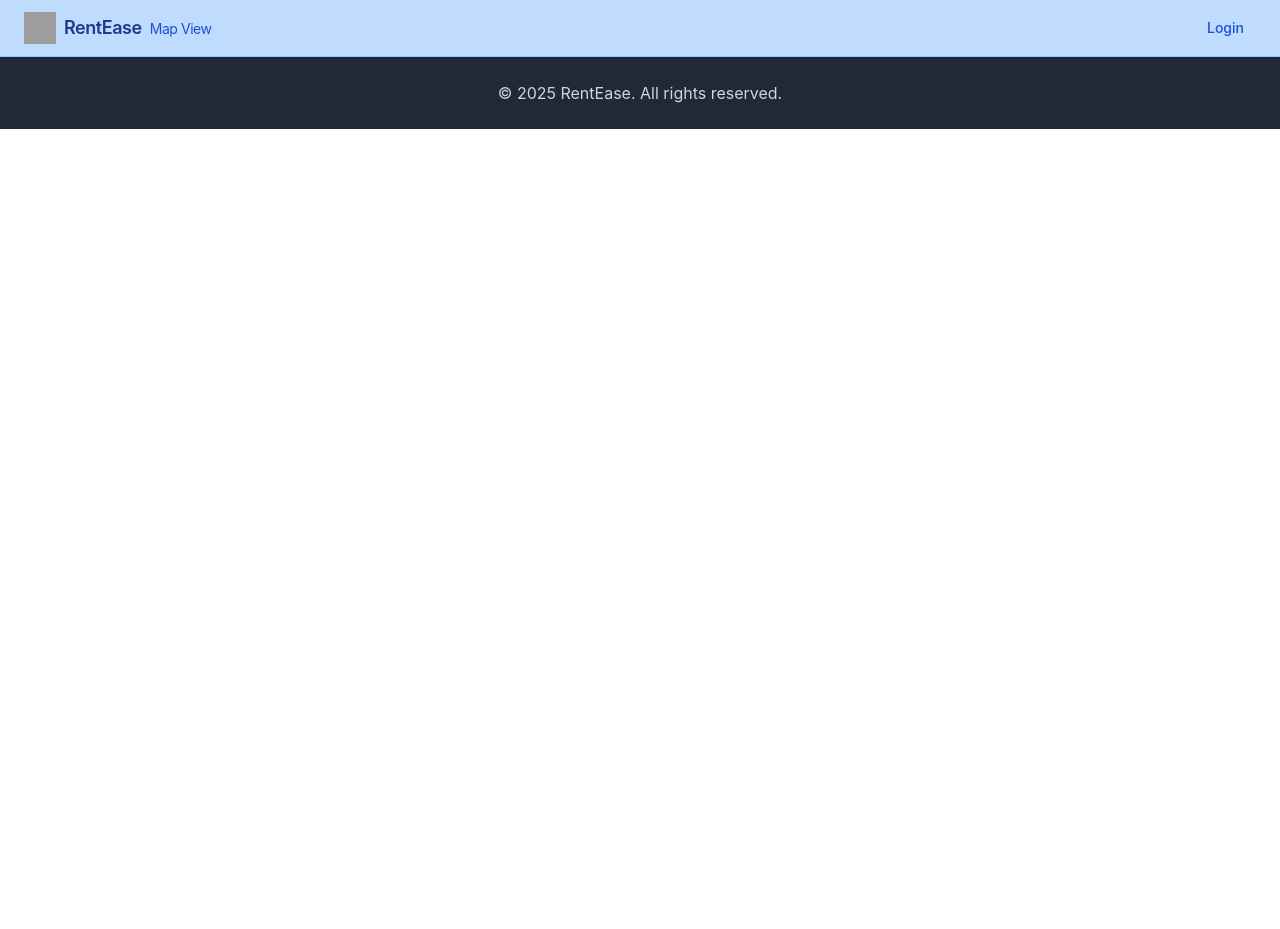
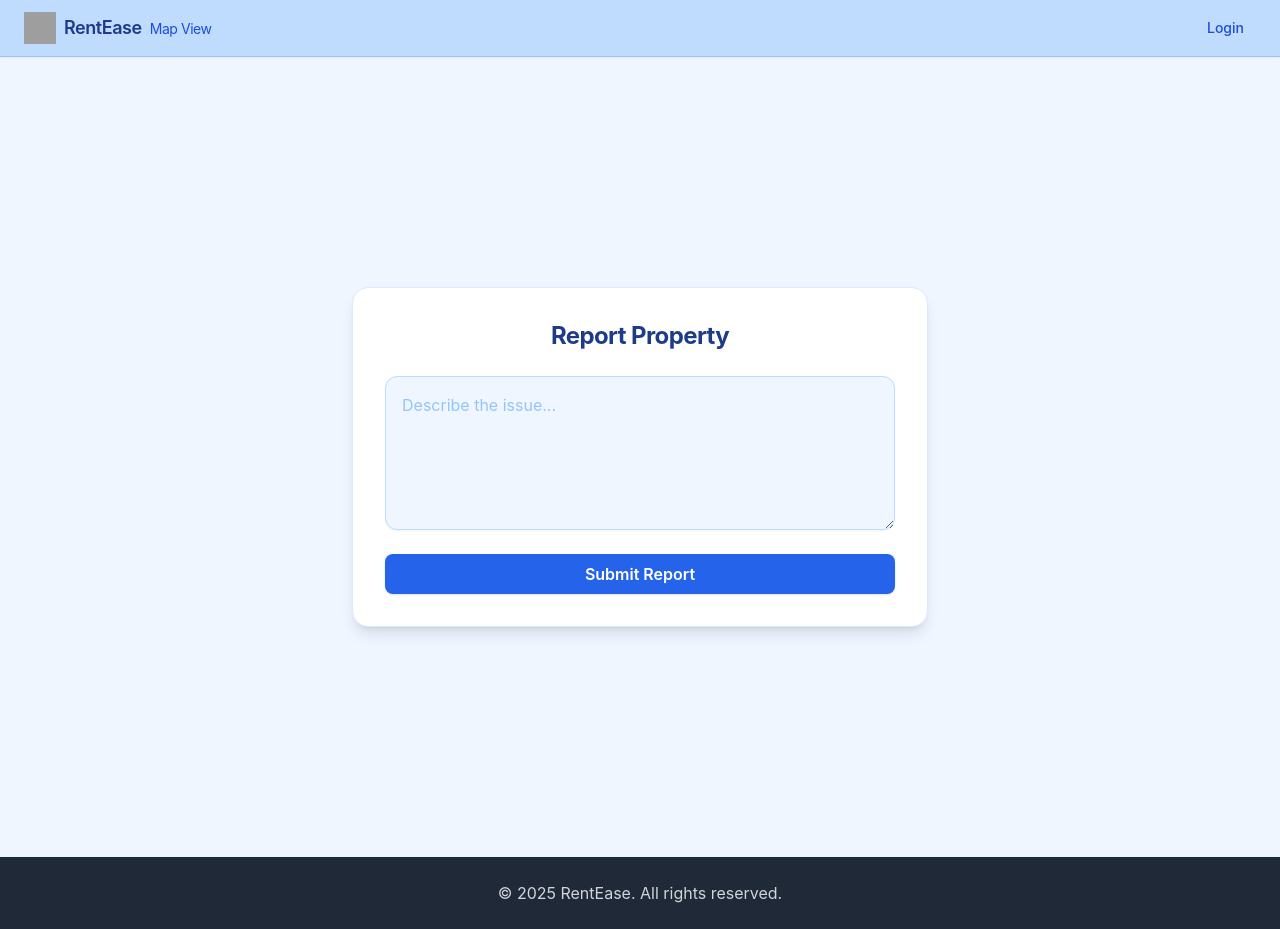
Before and after one commit to zami456/RentEase, a React (Create React App) app in the folder frontend/: page /report/1 in a window 1280 px wide. Before the commit the page ends 800 px from the top, so only its background shows below. Built offline with nearby package versions, Linux system fonts and the light colour scheme; no server answers; grey boxes are pictures that could not be loaded.

Commit message:
feat: add ReportForm component and route for reporting functionality

```diff
--- a/frontend/src/App.js
+++ b/frontend/src/App.js
@@ -10,6 +10,8 @@ import Login from "./pages/Login";
 import Register from "./pages/Register";
 import Profile from "./pages/Profile";
 import TenantDashboard from "./pages/TenantDashboard";
+import Report from "./pages/ReportForm";
+import ReportForm from "./pages/ReportForm";
 
 
 function AppRoutes({ user, setUser }) {
@@ -26,6 +28,7 @@ function AppRoutes({ user, setUser }) {
           <Route path="/register" element={<Register />} />
           <Route path="/profile" element={<Profile user={user} />} />
           <Route path="/tenant-dashboard" element={<TenantDashboard user={user} />} />
+          <Route path="/report/:id" element={<ReportForm />} />
           {/* Add other routes here */}
 
         </Routes>
--- /dev/null
+++ b/frontend/src/pages/ReportForm.js
@@ -0,0 +1,53 @@
+import { useState } from "react";
+import { useParams, useNavigate } from "react-router-dom";
+import API_BASE from "../config/api";
+
+const ReportForm = () => {
+  const { id } = useParams();
+  const [description, setDescription] = useState("");
+  const navigate = useNavigate();
+
+  const handleSubmit = async (e) => {
+    e.preventDefault();
+    const res = await fetch(`${API_BASE}/api/reports`, {
+      method: "POST",
+      headers: { "Content-Type": "application/json" },
+      credentials: "include",
+      body: JSON.stringify({ propertyId: id, description }),
+    });
+    if (res.ok) {
+      alert("Report submitted successfully");
+      navigate("/");
+    } else {
+      alert("Failed to submit report");
+    }
+  };
+
+  return (
+    <div className="min-h-screen bg-blue-50 flex items-center justify-center">
+      <div className="max-w-xl w-full bg-white rounded-2xl shadow-lg p-8 border border-blue-100">
+        <h2 className="text-2xl font-bold mb-6 text-blue-900 text-center tracking-tight">
+          Report Property
+        </h2>
+        <form onSubmit={handleSubmit} className="flex flex-col gap-6">
+          <textarea
+            className="w-full border border-blue-200 bg-blue-50 rounded-xl p-4 focus:ring-2 focus:ring-blue-400 focus:outline-none text-blue-900 placeholder-blue-300 shadow-sm transition min-h-[120px]"
+            rows="5"
+            placeholder="Describe the issue..."
+            value={description}
+            onChange={(e) => setDescription(e.target.value)}
+            required
+          ></textarea>
+          <button
+            type="submit"
+            className="bg-blue-600 text-white py-2 rounded-lg font-semibold hover:bg-blue-700 transition-colors shadow focus:outline-none focus:ring-2 focus:ring-blue-400"
+          >
+            Submit Report
+          </button>
+        </form>
+      </div>
+    </div>
+  );
+};
+
+export default ReportForm;
```
